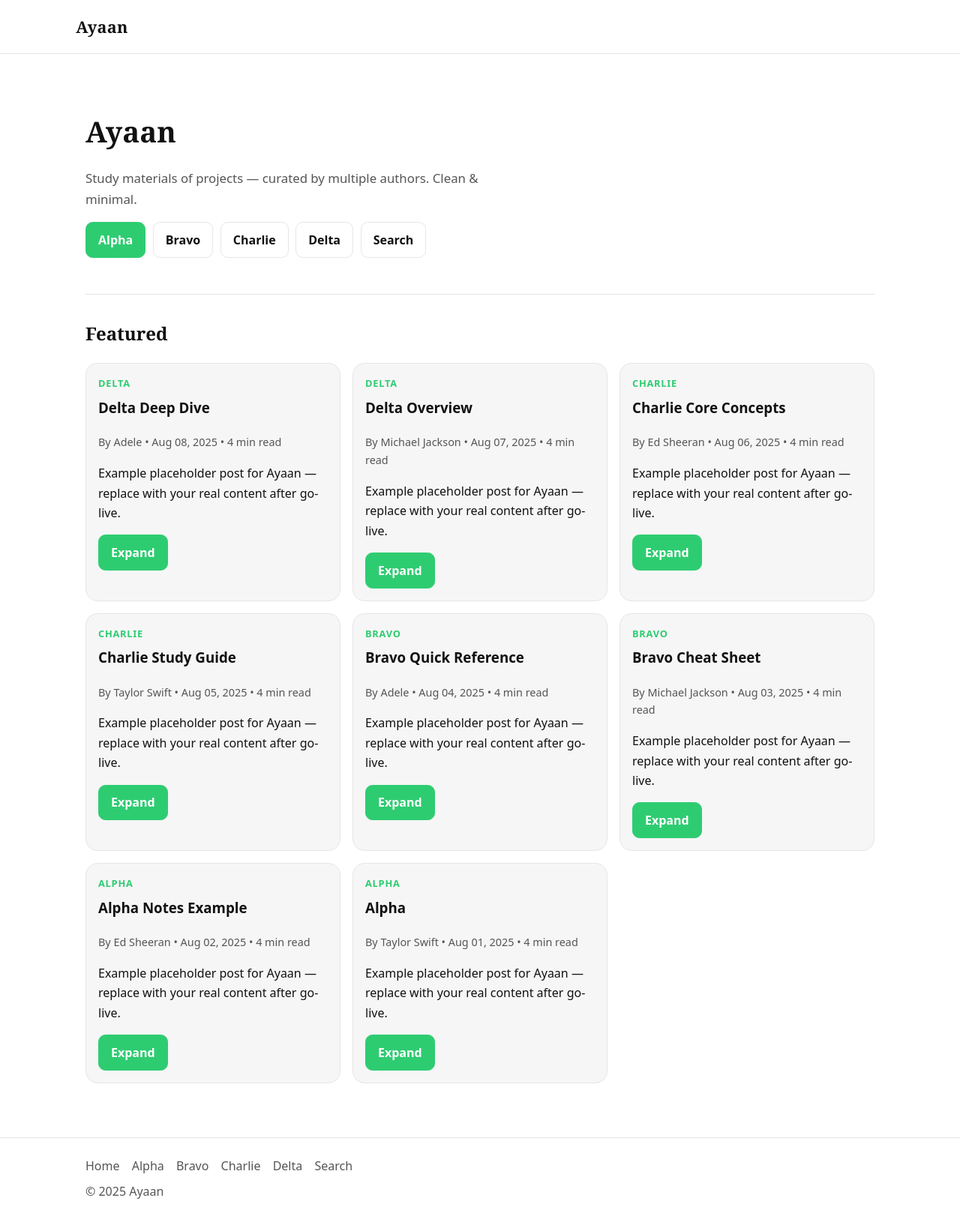
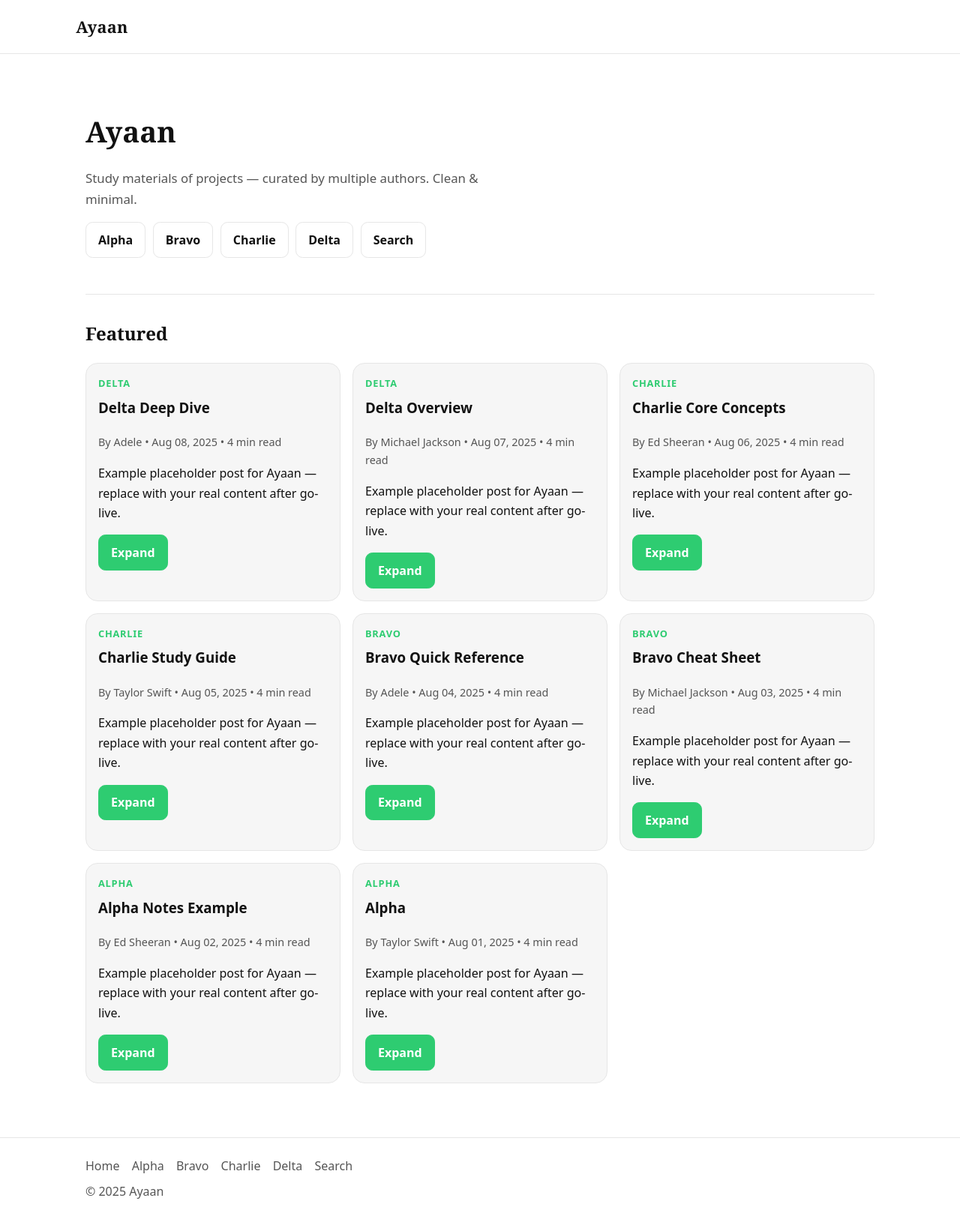
Before and after one commit to mir-ayaan-ali/hussaine, a Jekyll site: the page built from index.md, in a window 1280 px wide. Shown: the whole page at 75% size. Built offline with Jekyll 4.4.1, drawn with Linux system fonts in a browser that asks for light colours.

Commit message:
Update home.html

```diff
--- a/_layouts/home.html
+++ b/_layouts/home.html
@@ -7,7 +7,7 @@ layout: default
 
   <!-- Category buttons -->
   <div class="cta-row">
-    <a class="btn" href="{{ '/alpha/'   | relative_url }}">Alpha</a>
+    <a class="btn outline" href="{{ '/alpha/'   | relative_url }}">Alpha</a>
     <a class="btn outline" href="{{ '/bravo/'   | relative_url }}">Bravo</a>
     <a class="btn outline" href="{{ '/charlie/' | relative_url }}">Charlie</a>
     <a class="btn outline" href="{{ '/delta/'   | relative_url }}">Delta</a>
```
